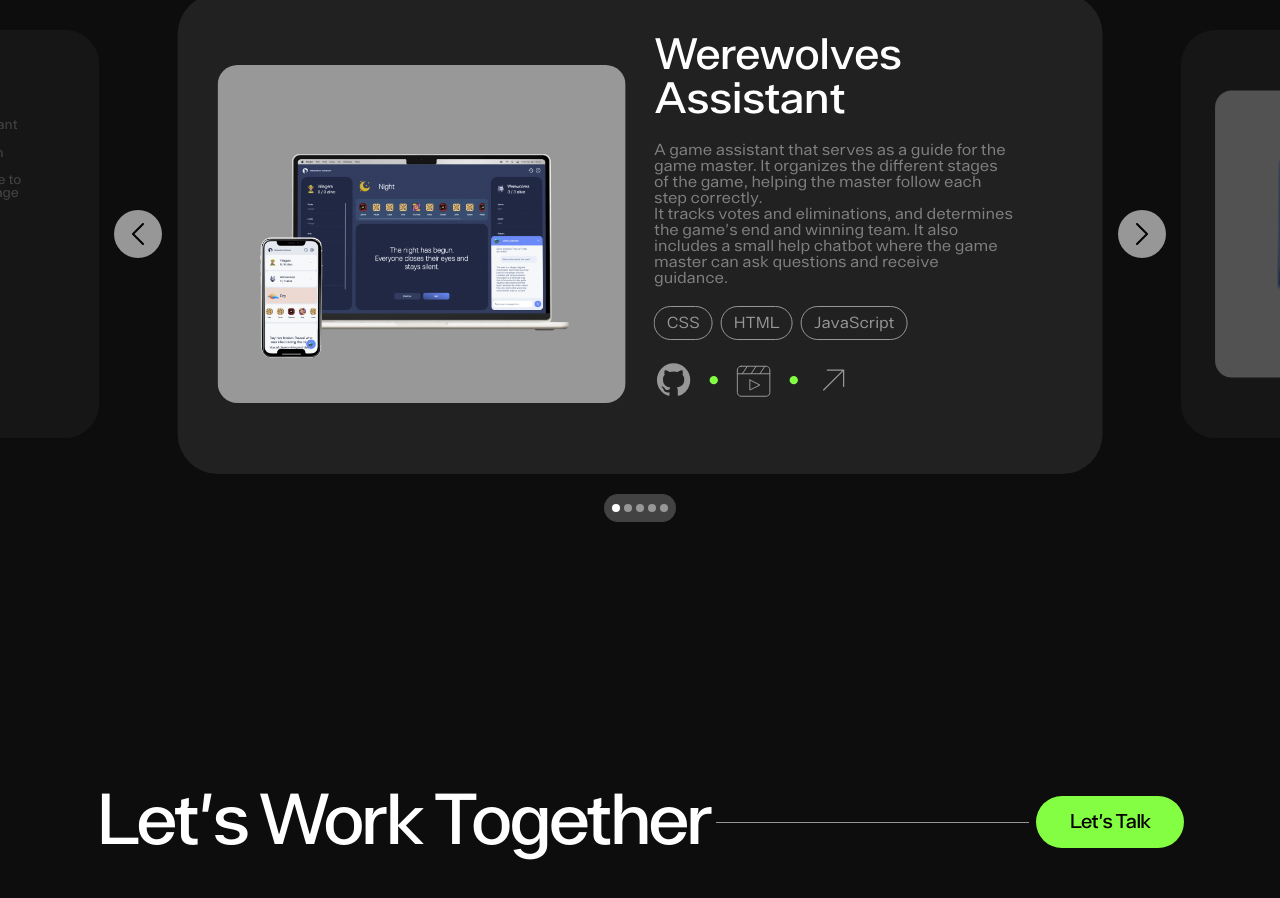
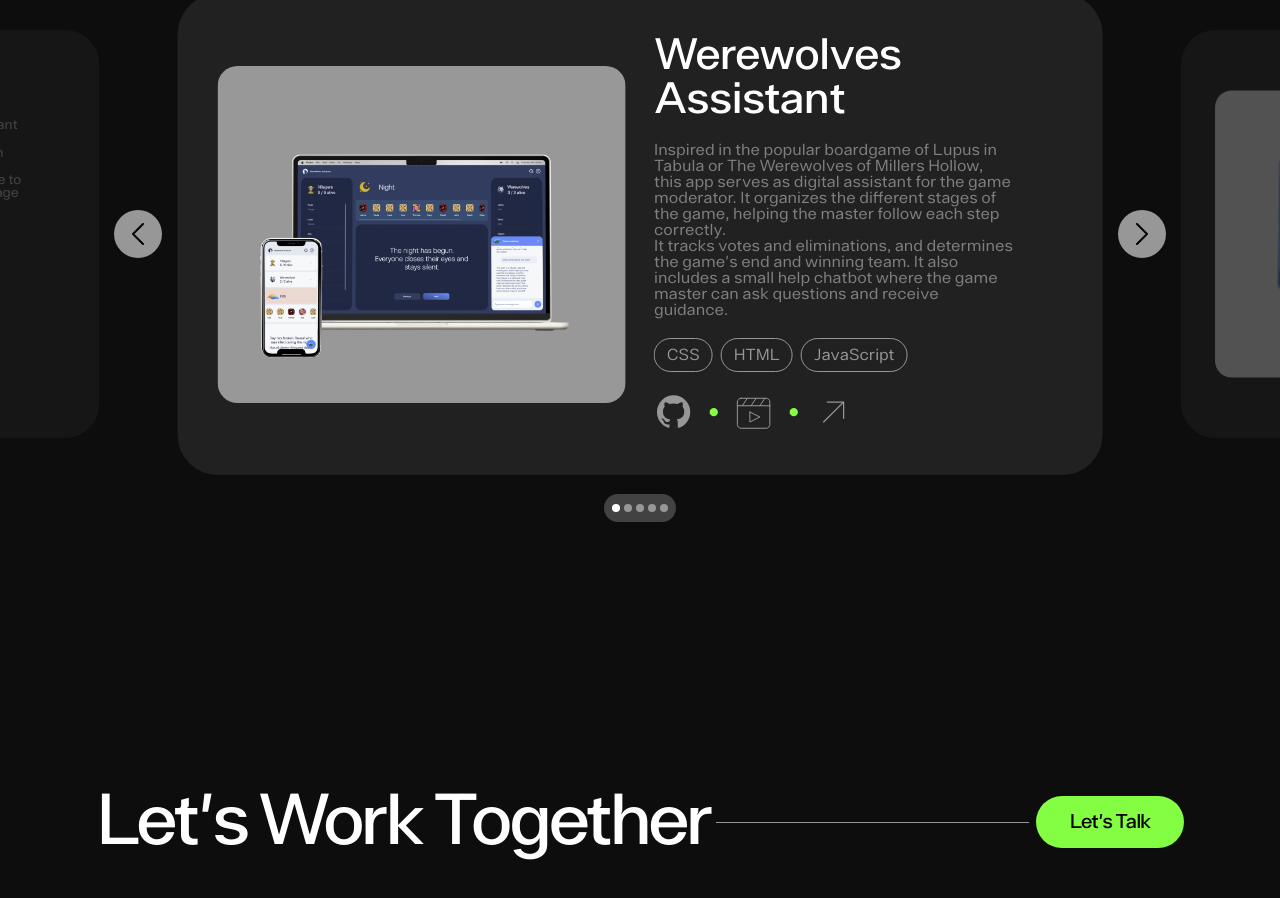
Before and after one commit to Sara-pe/portfolio, a React (Vite) app: page / in a window 1280 px wide. Shown: the part 2834-3732 px from the top of the page. Built offline with nearby package versions, Linux system fonts and the light colour scheme.

Commit message:
upgrade texts projects

```diff
--- a/src/components/4_Comp_Projects/CompProjects.jsx
+++ b/src/components/4_Comp_Projects/CompProjects.jsx
@@ -28,7 +28,7 @@ export const CompProjects = () => {
         {
             id: 1,
             title: "Werewolves Assistant",
-            description: "A game assistant that serves as a guide for the game master. It organizes the different stages of the game, helping the master follow each step correctly.",
+            description: "Inspired in the popular boardgame of Lupus in Tabula or The Werewolves of Millers Hollow, this app serves as digital assistant for the game moderator. It organizes the different stages of the game, helping the master follow each step correctly.",
             extra: "It tracks votes and eliminations, and determines the game's end and winning team. It also includes a small help chatbot where the game master can ask questions and receive guidance.",
             tags: ["CSS", "HTML", "JavaScript"],
             linkGit: "https://github.com/Sara-pe/Werewolves_Assistant",
```
